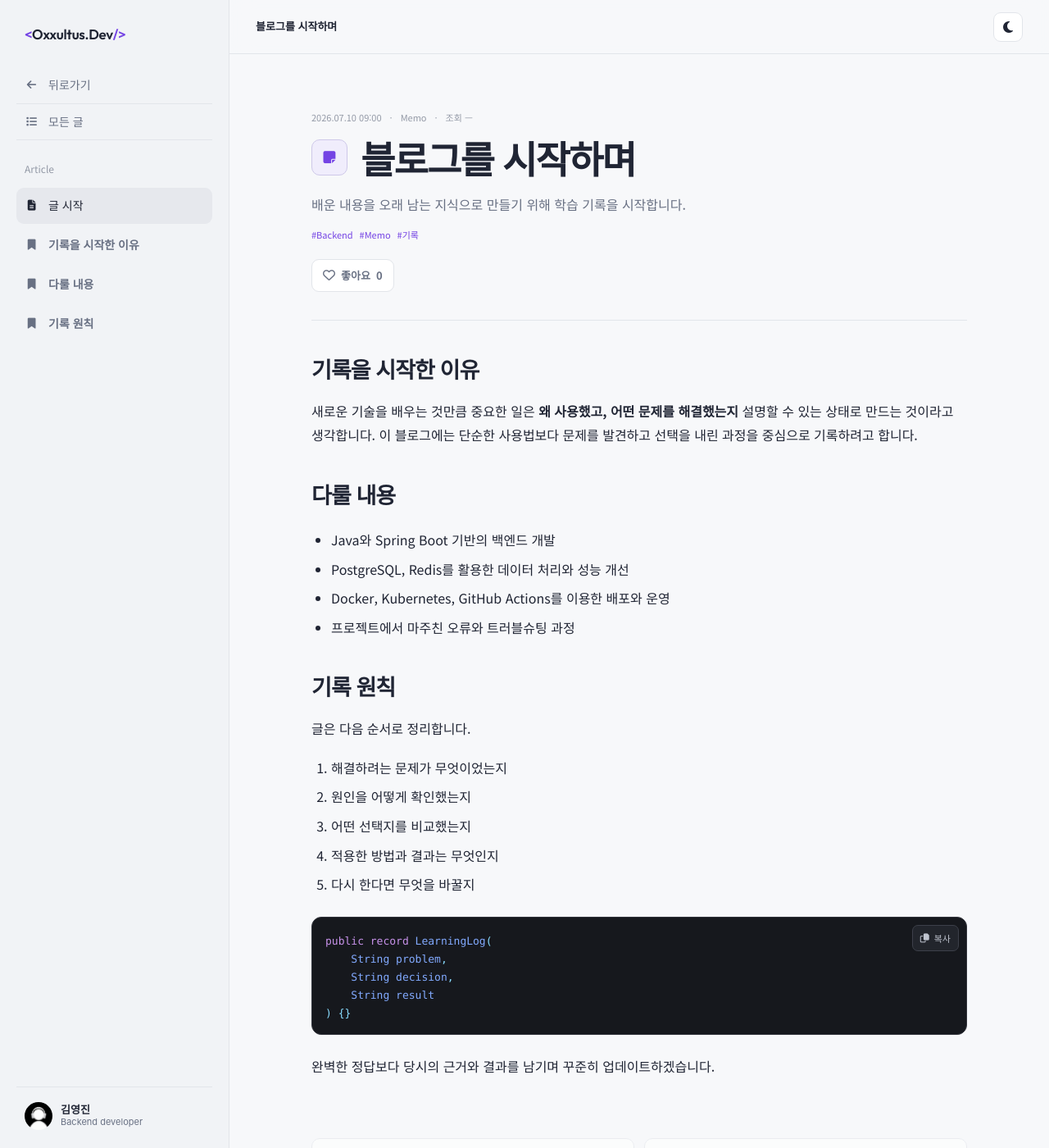
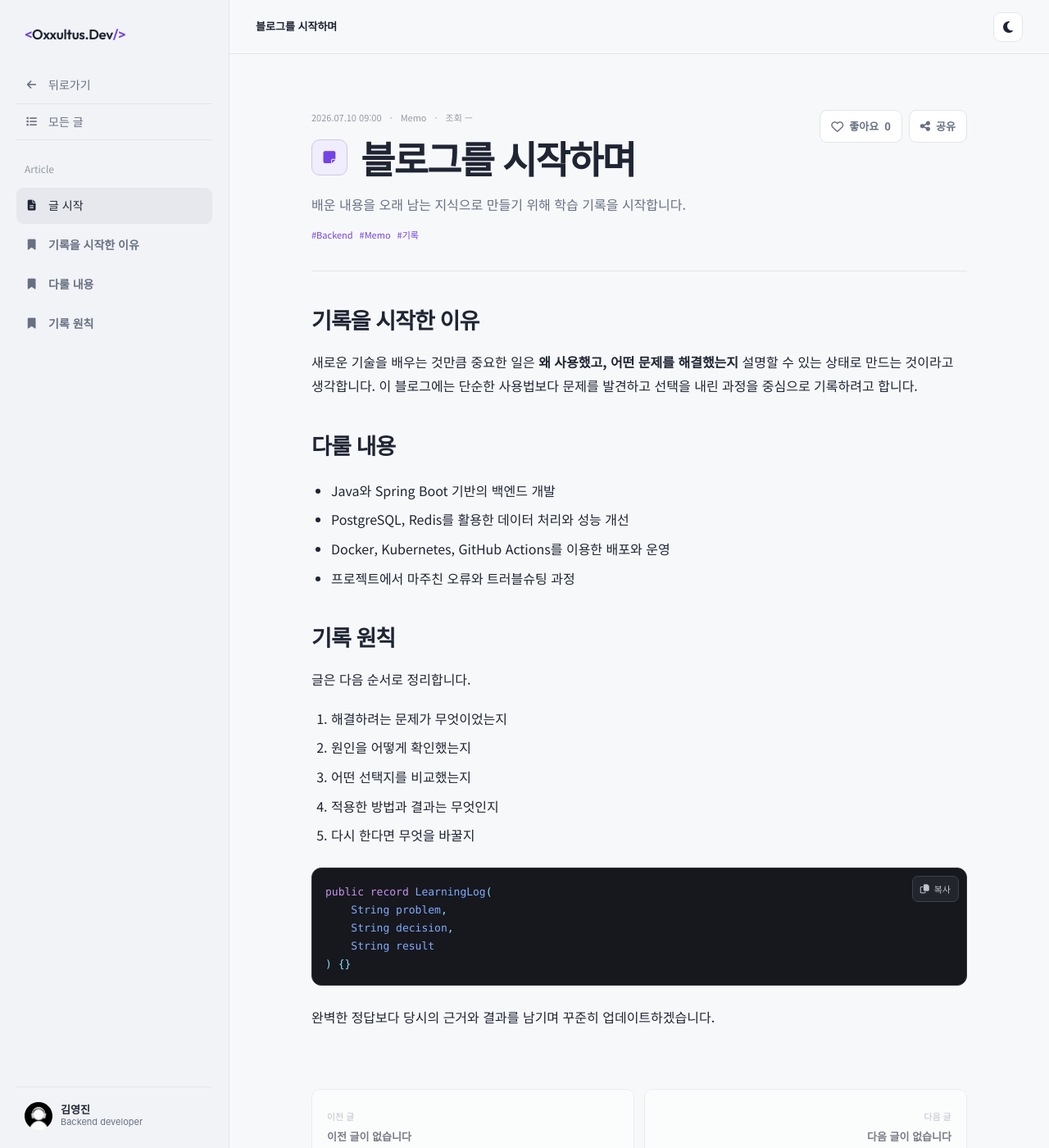
Before and after one commit to oxxultus/resume, a Jekyll site: the page built from _posts/2026-07-10-blog-start.md, in a window 1280 px wide and 1400 px high. Shown: the whole window at 82% size. Built offline with Jekyll 4.4.1, drawn with Linux system fonts in a browser that asks for light colours.

Commit message:
Move article actions and add sharing

```diff
--- a/_layouts/post.html
+++ b/_layouts/post.html
@@ -11,7 +11,7 @@
     <link rel="preconnect" href="https://fonts.gstatic.com" crossorigin>
     <link href="https://fonts.googleapis.com/css2?family=Noto+Sans+KR:wght@300;400;500;700;900&family=Outfit:wght@300;400;600;800&display=swap" rel="stylesheet">
     <link rel="stylesheet" href="https://cdnjs.cloudflare.com/ajax/libs/font-awesome/6.4.0/css/all.min.css">
-    <link rel="stylesheet" href="{{ '/blog.css?v=20260711-12' | relative_url }}">
+    <link rel="stylesheet" href="{{ '/blog.css?v=20260711-13' | relative_url }}">
 </head>
 <body>
     <aside class="blog-sidebar">
@@ -48,7 +48,10 @@
                 </div>
                 {% if page.summary %}<p>{{ page.summary }}</p>{% endif %}
                 <div class="post-tags">{% for tag in page.tags %}<span>#{{ tag }}</span>{% endfor %}</div>
-                <div class="article-actions"><button class="post-like-button" type="button" data-like-button aria-label="이 글 좋아요" aria-pressed="false"><i class="far fa-heart"></i><span>좋아요</span><strong data-like-count>0</strong></button></div>
+                <div class="article-actions">
+                    <button class="post-like-button" type="button" data-like-button aria-label="이 글 좋아요" aria-pressed="false"><i class="far fa-heart"></i><span>좋아요</span><strong data-like-count>0</strong></button>
+                    <button class="article-share-button" type="button" data-share-button aria-label="이 글 공유"><i class="fas fa-share-nodes"></i><span data-share-label>공유</span></button>
+                </div>
             </header>
             <div class="article-body">{{ content }}</div>
             {% assign category_name = page.categories | first %}
@@ -69,6 +72,6 @@
             <footer class="article-footer"><a href="{{ '/blog/' | relative_url }}"><i class="fas fa-arrow-left"></i> 블로그 목록으로</a></footer>
         </article>
     </main>
-    <script src="{{ '/blog.js?v=20260711-12' | relative_url }}"></script>
+    <script src="{{ '/blog.js?v=20260711-13' | relative_url }}"></script>
 </body>
 </html>
--- a/blog.css
+++ b/blog.css
@@ -99,10 +99,10 @@ button { font: inherit; }
 .post-meta > span::before, .post-meta > button::before { content: '·'; margin-right: 10px; color: var(--faint); }
 .post-view-count { font-variant-numeric: tabular-nums; }
 .post-like-count { font-variant-numeric: tabular-nums; }
-.article-actions { display: flex; margin-top: 20px; }
-.post-like-button { display: inline-flex; align-items: center; gap: 7px; min-height: 40px; padding: 8px 13px; border: 1px solid var(--line); border-radius: 9px; background: var(--surface); color: var(--muted); font-size: 13px; font-weight: 600; cursor: pointer; }
+.article-actions { position: absolute; top: 0; right: 0; display: flex; gap: 8px; }.article-header > .post-meta { padding-right: 205px; }
+.post-like-button, .article-share-button { display: inline-flex; align-items: center; gap: 7px; min-height: 40px; padding: 8px 13px; border: 1px solid var(--line); border-radius: 9px; background: var(--surface); color: var(--muted); font-size: 13px; font-weight: 600; cursor: pointer; }
 .post-like-button i { font-size: 15px; }.post-like-button strong { min-width: 1ch; font-variant-numeric: tabular-nums; }
-.post-like-button:hover, .post-like-button:focus-visible, .post-like-button[aria-pressed="true"] { border-color: color-mix(in srgb, var(--accent) 45%, var(--line)); background: var(--surface-soft); color: var(--accent); outline: none; }
+.article-share-button i { font-size: 14px; }.post-like-button:hover, .post-like-button:focus-visible, .post-like-button[aria-pressed="true"], .article-share-button:hover, .article-share-button:focus-visible { border-color: color-mix(in srgb, var(--accent) 45%, var(--line)); background: var(--surface-soft); color: var(--accent); outline: none; }
 .post-like-button:disabled { cursor: wait; opacity: .65; }
 .post-title-row { display: flex; align-items: center; gap: 12px; margin: 9px 0 8px; }
 .post-card h2 { margin: 0; font-size: 25px; letter-spacing: -.035em; }.post-card p { max-width: 720px; margin: 0; color: var(--muted); font-size: 14px; }
@@ -117,7 +117,7 @@ button { font: inherit; }
 .pagination button[aria-current="page"] { border-color: color-mix(in srgb, var(--accent) 40%, var(--line)); background: var(--surface-soft); color: var(--accent); font-weight: 700; }
 .empty-posts { padding: 45px 0; color: var(--muted); text-align: center; }
 .article { width: min(800px, calc(100% - 64px)); margin: 0 auto; padding: 68px 0 96px; }
-.article-header { padding-bottom: 34px; border-bottom: 1px solid var(--line); }
+.article-header { position: relative; padding-bottom: 34px; border-bottom: 1px solid var(--line); }
 .article-title-row { display: flex; align-items: flex-start; gap: 16px; margin: 12px 0 16px; }
 .article-title-row .post-tech-icon { flex-basis: 44px; width: 44px; height: 44px; margin-top: 5px; font-size: 17px; }
 .article-header h1 { margin: 0; font-size: clamp(32px, 3.6vw, 46px); line-height: 1.2; letter-spacing: -.04em; text-wrap: balance; }
@@ -173,6 +173,7 @@ button { font: inherit; }
     .article-title-row { gap: 12px; }.article-title-row .post-tech-icon { flex-basis: 38px; width: 38px; height: 38px; margin-top: 3px; font-size: 15px; }
     .post-section-heading { align-items: flex-start; }.post-heading-tools { align-items: stretch; flex-direction: column-reverse; }.search-control input { width: 128px; }
     .sort-trigger { width: 100%; }.sort-menu { right: 0; left: 0; width: 100%; }.article-navigation { grid-template-columns: 1fr; }.article-nav-next { text-align: left; }
+    .article-header > .post-meta { padding-right: 0; }.article-actions { position: static; margin-top: 20px; }.post-like-button, .article-share-button { min-height: 44px; }
 }
 @media (prefers-reduced-motion: reduce) { html { scroll-behavior: auto; } * { transition-duration: .01ms !important; } }
 
--- a/blog.js
+++ b/blog.js
@@ -5,6 +5,7 @@
     const sidebar = document.querySelector('.blog-sidebar');
     const closeButton = document.querySelector('.blog-sidebar-close');
     const historyBackButton = document.querySelector('.post-history-back');
+    const shareButton = document.querySelector('[data-share-button]');
     let mermaidApi = null;
     let analyticsViewsByPath = new Map();
     let analyticsLikesByPath = new Map();
@@ -12,6 +13,25 @@
     historyBackButton?.addEventListener('click', () => {
         if (history.length > 1) history.back();
         else location.href = historyBackButton.nextElementSibling?.href || '/resume/blog/';
+    });
+
+    shareButton?.addEventListener('click', async () => {
+        const label = shareButton.querySelector('[data-share-label]');
+        const shareData = {
+            title: document.querySelector('.article-header h1')?.textContent.trim() || document.title,
+            text: document.querySelector('.article-header > p')?.textContent.trim() || '',
+            url: location.href
+        };
+        try {
+            if (navigator.share) await navigator.share(shareData);
+            else {
+                await navigator.clipboard.writeText(location.href);
+                if (label) label.textContent = '링크 복사됨';
+                window.setTimeout(() => { if (label) label.textContent = '공유'; }, 1600);
+            }
+        } catch (error) {
+            if (error?.name !== 'AbortError') console.warn('Share unavailable', error);
+        }
     });
 
     const formatNumber = value => new Intl.NumberFormat('ko-KR').format(Number(value) || 0);
--- a/blog/index.html
+++ b/blog/index.html
@@ -15,7 +15,7 @@ permalink: /blog/
     <link rel="preconnect" href="https://fonts.gstatic.com" crossorigin>
     <link href="https://fonts.googleapis.com/css2?family=Noto+Sans+KR:wght@300;400;500;700;900&family=Outfit:wght@300;400;600;800&display=swap" rel="stylesheet">
     <link rel="stylesheet" href="https://cdnjs.cloudflare.com/ajax/libs/font-awesome/6.4.0/css/all.min.css">
-    <link rel="stylesheet" href="{{ '/blog.css?v=20260711-12' | relative_url }}">
+    <link rel="stylesheet" href="{{ '/blog.css?v=20260711-13' | relative_url }}">
 </head>
 <body>
     <aside class="blog-sidebar">
@@ -98,6 +98,6 @@ permalink: /blog/
             </section>
         </div>
     </main>
-    <script src="{{ '/blog.js?v=20260711-12' | relative_url }}"></script>
+    <script src="{{ '/blog.js?v=20260711-13' | relative_url }}"></script>
 </body>
 </html>
```
